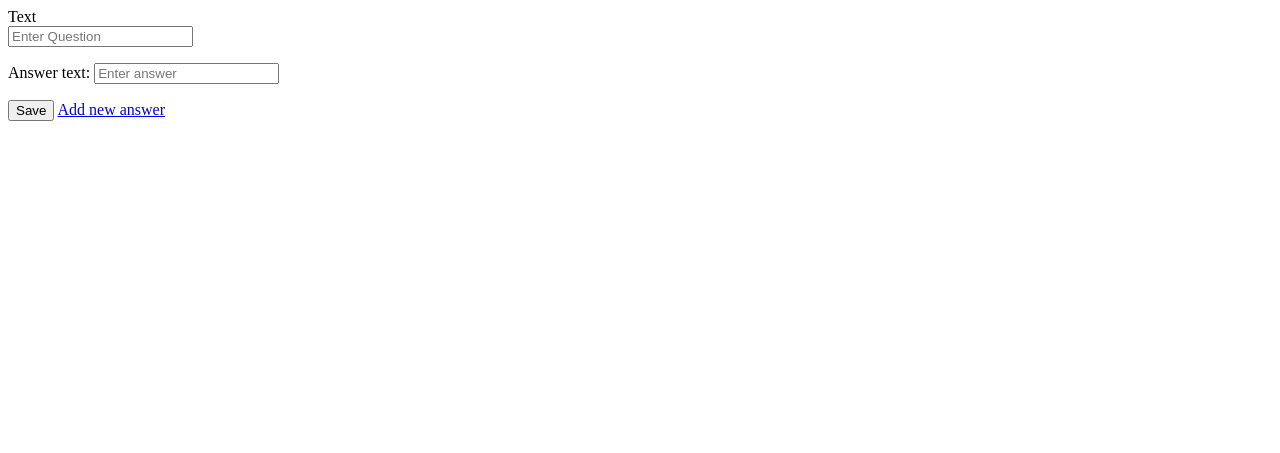
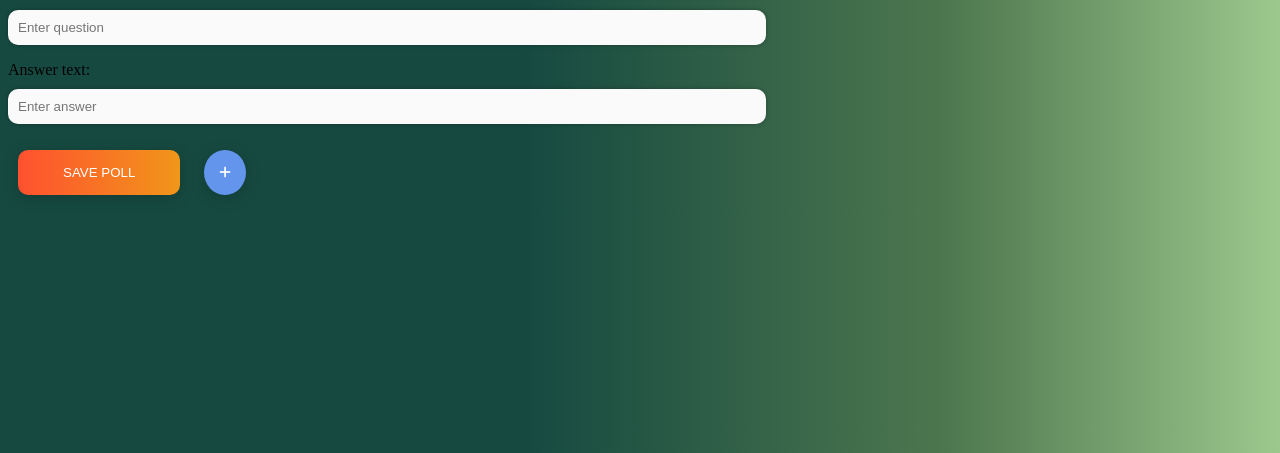
Before and after one commit to michalr45/django_polls, a Django app: page /create_poll/ in a window 1280 px wide. Shown: the top 453 px of the page. Run offline with Django 3.2, Linux system fonts and the light colour scheme; some libraries are stand-ins or nearby versions.

Commit message:
-created base.html -added basic styling to the form

```diff
--- a/polls/forms.py
+++ b/polls/forms.py
@@ -8,7 +8,7 @@ class QuestionModelForm(forms.ModelForm):
         model = Question
         fields = ['text']
         widgets = {'text': forms.TextInput(attrs={'class': 'form-control',
-                                                  'placeholder': 'Enter Question'})}
+                                                  'placeholder': "Enter question"})}
 
 
 class AnswerModelForm(forms.ModelForm):
--- /dev/null
+++ b/polls/static/css/base.css
@@ -0,0 +1,6 @@
+body {
+  background: #164a41;
+  background: linear-gradient(90deg, #164a41 16%, #164a41 41%, #4d774e 74%, #9dc88d 100%);
+}
+
+/*# sourceMappingURL=base.css.map */
--- /dev/null
+++ b/polls/static/css/base.sass
@@ -0,0 +1,3 @@
+body
+  background: rgb(22,74,65)
+  background: linear-gradient(90deg, rgba(22,74,65,1) 16%, rgba(22,74,65,1) 41%, rgba(77,119,78,1) 74%, rgba(157,200,141,1) 100%)
--- /dev/null
+++ b/polls/static/css/create_poll.css
@@ -0,0 +1,65 @@
+* {
+  box-sizing: border-box;
+}
+
+.form-control {
+  display: block;
+  width: 60%;
+  margin: 10px 0;
+  padding: 10px;
+  border-radius: 10px;
+  background-color: #fafafa;
+  border: 0;
+  box-shadow: 0 0 4px rgba(0, 0, 0, 0.3);
+  transition: 0.3s box-shadow;
+}
+
+.form-control:hover {
+  box-shadow: 0 0 4px rgba(0, 0, 0, 0.5);
+  border: 3px orange;
+}
+
+.submit-button {
+  background-image: linear-gradient(to right, #FF512F 0%, #F09819 51%, #FF512F 100%);
+  cursor: pointer;
+  border: none;
+  margin: 10px;
+  padding: 15px 45px;
+  text-align: center;
+  text-transform: uppercase;
+  transition: 0.5s;
+  background-size: 200% auto;
+  color: white;
+  border-radius: 10px;
+  box-shadow: 0px 3px 15px rgba(0, 0, 0, 0.2);
+}
+
+.submit-button:hover {
+  background-position: right center;
+  color: #fff;
+  text-decoration: none;
+}
+
+.add-answer {
+  text-decoration: none;
+  background-color: cornflowerblue;
+  cursor: pointer;
+  border: none;
+  margin: 10px;
+  padding: 15px 15px;
+  text-align: center;
+  text-transform: uppercase;
+  transition: 0.5s;
+  background-size: 200% auto;
+  color: white;
+  border-radius: 50%;
+  box-shadow: 0px 3px 15px rgba(0, 0, 0, 0.2);
+}
+
+.add-answer:hover {
+  background-position: right center;
+  color: #fff;
+  text-decoration: none;
+}
+
+/*# sourceMappingURL=create_poll.css.map */
--- /dev/null
+++ b/polls/static/css/create_poll.sass
@@ -0,0 +1,65 @@
+*
+  box-sizing: border-box
+
+
+.form-control
+  display: block
+  width: 60%
+  margin: 10px 0
+  padding: 10px
+
+  border-radius: 10px
+  background-color: #fafafa
+  border: 0
+  box-shadow: 0 0 4px rgba(0,0,0,0.3)
+  transition: .3s box-shadow
+
+.form-control:hover
+  box-shadow: 0 0 4px rgba(0,0,0,0.5)
+  border: 3px orange
+
+
+.submit-button
+  background-image: linear-gradient(to right, #FF512F 0%, #F09819  51%, #FF512F  100%)
+  cursor: pointer
+  border: none
+  margin: 10px
+  padding: 15px 45px
+  text-align: center
+  text-transform: uppercase
+  transition: 0.5s
+  background-size: 200% auto
+  color: white
+  border-radius: 10px
+  box-shadow: 0px 3px 15px rgba(0,0,0,0.2)
+
+
+
+.submit-button:hover
+  background-position: right center /* change the direction of the change here */
+  color: #fff
+  text-decoration: none
+
+
+
+.add-answer
+  text-decoration: none
+  background-color: cornflowerblue
+  cursor: pointer
+  border: none
+  margin: 10px
+  padding: 15px 15px
+  text-align: center
+  text-transform: uppercase
+  transition: 0.5s
+  background-size: 200% auto
+  color: white
+  border-radius: 50%
+  box-shadow: 0px 3px 15px rgba(0,0,0,0.2)
+
+
+
+.add-answer:hover
+  background-position: right center /* change the direction of the change here */
+  color: #fff
+  text-decoration: none
--- /dev/null
+++ b/polls/templates/base.html
@@ -0,0 +1,28 @@
+{% load static %}
+
+<!DOCTYPE html>
+<html lang="en">
+<head>
+    <meta charset="UTF-8">
+    <title>{% block title %}Pool website{% endblock %}</title>
+    <link rel="stylesheet" type="text/css" href="{% static 'css/base.css' %}">
+    <script src="https://kit.fontawesome.com/49b5438e0f.js" crossorigin="anonymous"></script>
+    {% block extra_css %}
+    {% endblock %}
+</head>
+<body>
+{% block content %}
+
+
+
+
+
+
+
+{% endblock %}
+</body>
+
+{% block extra_js %}
+
+{% endblock %}
+</html>
--- a/polls/templates/polls/create_poll.html
+++ b/polls/templates/polls/create_poll.html
@@ -1,3 +1,5 @@
+{% extends 'base.html' %}
+{% load static %}
 <!DOCTYPE html>
 <html class="no-js" lang="en">
     <head>
@@ -7,20 +9,20 @@
         </title>
         <meta name="description" content="" />
         <meta name="viewport" content="width=device-width, initial-scale=1" />
+        {% block extra_css %}
+            <link rel="stylesheet" type="text/css" href="{% static 'css/create_poll.css' %}">
+        {% endblock %}
     </head>
 
 
 <body>
+{% block content %}
+<div>
     <form method="POST" action="">
         {% csrf_token %}
     <div>
-    <div>
-        <label>{{ question_form.text.label }}</label>
-    </div>
-    <div>
-        <div>
-            {{ question_form.text  }}
-        </div>
+    <div class="question-input">
+        {{ question_form.text  }}
     </div>
     </div>
     {{ answer_formset.management_form }}
@@ -33,12 +35,15 @@
         {{ answer_formset.empty_form.as_p }}
     </div>
     <div>
-        <input type="submit" value="Save">
-        <a class="add-new-form" href="#">Add new answer</a>
+        <input type="submit" value="Save poll" class="submit-button">
+        <a class="add-new-form" href="#"><button class="add-answer"><i class="fas fa-plus"></i></button></a>
     </div>
     </form>
+</div>
+{% endblock %}
 </body>
 
+{% block extra_js %}
 
 <script src="https://ajax.googleapis.com/ajax/libs/jquery/3.5.1/jquery.min.js"></script>
 <script src="https://code.jquery.com/color/jquery.color/jquery.color-2.1.2.min.js"></script>
@@ -92,3 +97,5 @@
     });
 
 </script>
+
+{% endblock %}
--- a/polls_site/settings.py
+++ b/polls_site/settings.py
@@ -11,6 +11,7 @@ https://docs.djangoproject.com/en/3.2/ref/settings/
 """
 
 from pathlib import Path
+import os
 
 # Build paths inside the project like this: BASE_DIR / 'subdir'.
 BASE_DIR = Path(__file__).resolve().parent.parent
@@ -118,6 +119,7 @@ USE_TZ = True
 # Static files (CSS, JavaScript, Images)
 # https://docs.djangoproject.com/en/3.2/howto/static-files/
 
+STATIC_ROOT = os.path.join(BASE_DIR, 'static')
 STATIC_URL = '/static/'
 
 # Default primary key field type
```
Also changed, not shown: 2 other files.
